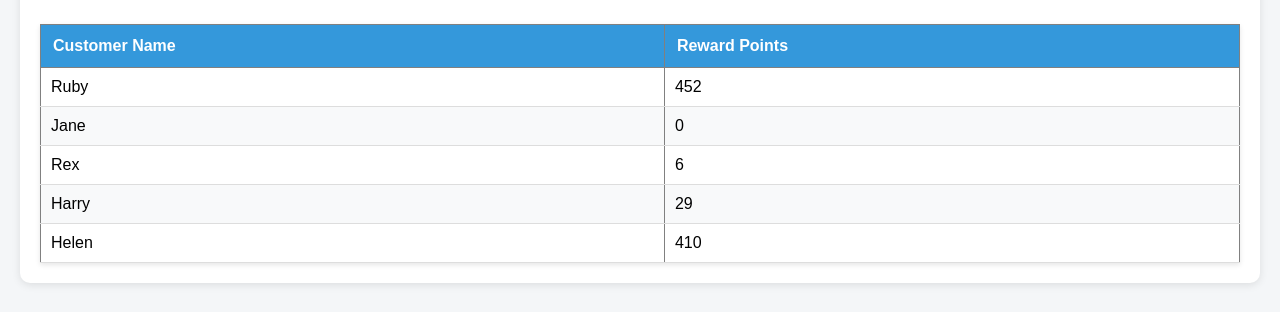
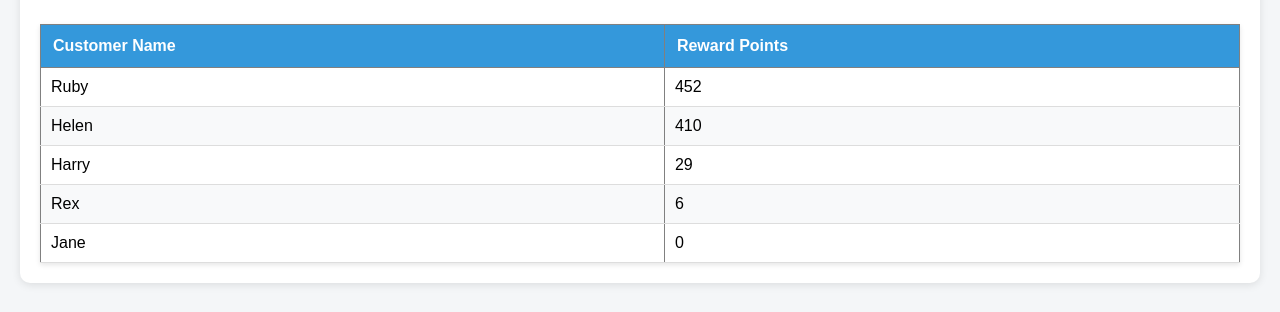
Before and after one commit to ArdhraShaji7/ReactAssignment, a React (Create React App) app: page / in a window 1280 px wide. Shown: the part 960-1272 px from the top of the page. Built offline with nearby package versions, Linux system fonts and the light colour scheme.

Commit message:
Sorted table data

```diff
--- a/src/TotalRewardsTable.jsx
+++ b/src/TotalRewardsTable.jsx
@@ -15,7 +15,9 @@ function TotalRewardsTable({ rewards }) {
         </thead>
 
          <tbody>
-          {Object.values(rewards).map((reward) => (
+          {Object.values(rewards)
+            .sort((a, b) => b.rewardPoints - a.rewardPoints)
+            .map((reward) => (
               <tr key={reward.customerName}>
                 <td>{reward.customerName}</td>
                 <td>{reward.rewardPoints}</td>
```
Lines whose indentation alone changed are shown as unchanged.
